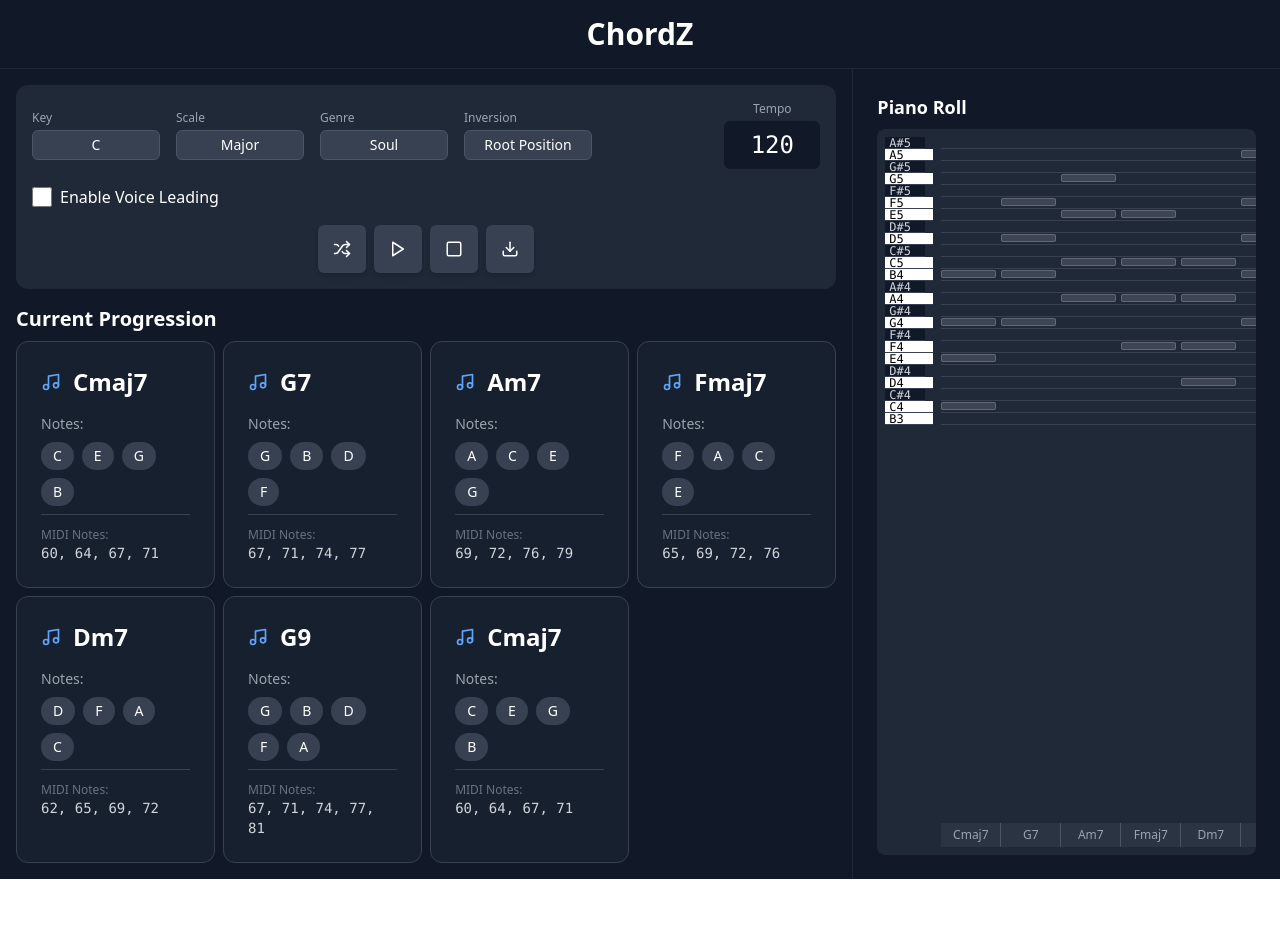
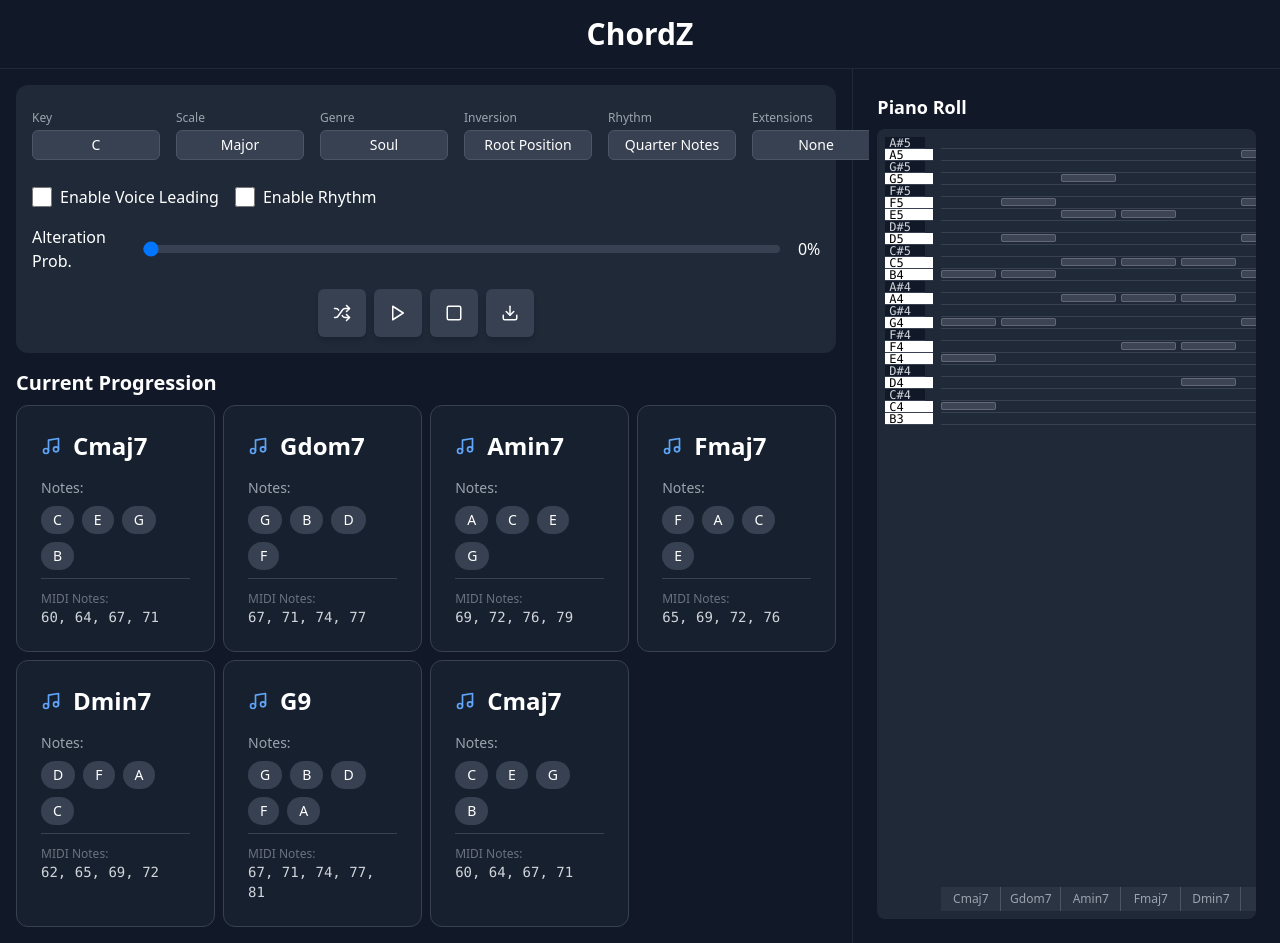
Before and after one commit to fractal-solutions/chordZ, a React (Vite) app: page / in a window 1280 px wide. Before the commit the page ends 879 px from the top, so only its background shows below. Built offline with nearby package versions, Linux system fonts and the light colour scheme.

Commit message:
modified:   src/App.tsx 	modified:   src/components/Controls.tsx 	modified:   src/types/music.ts 	modified:   src/utils/musicTheory.ts

```diff
--- a/src/App.tsx
+++ b/src/App.tsx
@@ -3,7 +3,7 @@ import { Music4, Sparkles } from 'lucide-react';
 import { ChordDisplay } from './components/ChordDisplay';
 import { PianoRoll } from './components/PianoRoll';
 import { Controls } from './components/Controls';
-import { generateProgression, applyVoiceLeading } from './utils/musicTheory';
+import { generateProgression, applyVoiceLeading, RHYTHM_PATTERNS } from './utils/musicTheory'; // Added RHYTHM_PATTERNS
 import { AudioEngine } from './utils/audioEngine';
 import { downloadMidi } from './utils/midiExport';
 import { Chord, ChordProgression } from './types/music';
@@ -17,20 +17,25 @@ function App() {
   const [selectedGenre, setSelectedGenre] = useState('soul');
   const [tempo, setTempo] = useState(120);
   const [selectedInversion, setSelectedInversion] = useState('root');
-  const [enableVoiceLeading, setEnableVoiceLeading] = useState(false); // Added
+  const [enableVoiceLeading, setEnableVoiceLeading] = useState(false);
+  const [enableRhythm, setEnableRhythm] = useState(false);
+  const [selectedRhythmPattern, setSelectedRhythmPattern] = useState('quarter');
+  const [selectedExtensionDensity, setSelectedExtensionDensity] = useState('none'); // Added
+  const [alterationProbability, setAlterationProbability] = useState(0); // Added
 
   const audioEngine = useRef<AudioEngine>(new AudioEngine());
   const timerId = useRef<NodeJS.Timeout | null>(null);
+  const currentRhythmIndex = useRef(0);
 
   useEffect(() => {
     // Generate initial progression
-    handleGenerate(selectedInversion, enableVoiceLeading); // Pass initial inversion and voice leading state
+    handleGenerate(selectedInversion, enableVoiceLeading, selectedRhythmPattern, enableRhythm, selectedExtensionDensity, alterationProbability); // Pass all initial states
   }, []);
 
-  const handleGenerate = (inversionType: string, voiceLeadingEnabled: boolean) => { // Modified to accept voiceLeadingEnabled
-    let newChords = generateProgression(selectedKey, selectedScale, selectedGenre, inversionType);
+  const handleGenerate = (inversionType: string, voiceLeadingEnabled: boolean, rhythmPatternName: string, enableRhythm: boolean, extensionDensity: string, alterationProbability: number) => { // Modified
+    let newChords = generateProgression(selectedKey, selectedScale, selectedGenre, inversionType, rhythmPatternName, extensionDensity, alterationProbability); // Pass all parameters
     if (voiceLeadingEnabled) {
-      newChords = applyVoiceLeading(newChords); // Apply voice leading
+      newChords = applyVoiceLeading(newChords);
     }
     setChords(newChords);
     setCurrentChord(-1);
@@ -47,6 +52,9 @@ function App() {
 
     setIsPlaying(true);
     setCurrentChord(0);
+    currentRhythmIndex.current = 0;
+
+    const rhythmPattern = enableRhythm ? RHYTHM_PATTERNS[selectedRhythmPattern].pattern : [1];
 
     const playNextChord = (chordIndex: number) => {
       if (chordIndex >= chords.length) {
@@ -55,12 +63,17 @@ function App() {
       }
 
       setCurrentChord(chordIndex);
-      const chordDuration = (60 / tempo) * 2 * 1000;
-      audioEngine.current.playChord(chords[chordIndex], chordDuration * 0.9);
+
+      // Calculate chord duration based on rhythm pattern
+      const rhythmUnitDuration = (60 / tempo) * 1000;
+      const currentBeatDuration = rhythmPattern[currentRhythmIndex.current % rhythmPattern.length] * rhythmUnitDuration;
+
+      audioEngine.current.playChord(chords[chordIndex], currentBeatDuration * 0.9);
 
       timerId.current = setTimeout(() => {
+        currentRhythmIndex.current = (currentRhythmIndex.current + 1) % rhythmPattern.length;
         playNextChord(chordIndex + 1);
-      }, chordDuration);
+      }, currentBeatDuration);
     };
 
     playNextChord(0);
@@ -84,12 +97,18 @@ function App() {
       key: selectedKey,
       scale: selectedScale,
       genre: selectedGenre,
-      tempo
+      tempo,
+      voicing: selectedInversion,
+      rhythmPattern: enableRhythm ? selectedRhythmPattern : undefined,
+      extensionDensity: selectedExtensionDensity, // Added
+      alterationProbability: alterationProbability // Added
     };
 
     const filename = `${selectedKey}_${selectedScale}_${selectedGenre}_progression.mid`;
     downloadMidi(progression, filename);
   };
+
+
 
   return (
     <div className="min-h-screen bg-gray-900 text-white flex flex-col">
@@ -113,12 +132,20 @@ function App() {
             tempo={tempo}
             selectedInversion={selectedInversion}
             enableVoiceLeading={enableVoiceLeading}
+            enableRhythm={enableRhythm}
+            selectedRhythmPattern={selectedRhythmPattern}
+            selectedExtensionDensity={selectedExtensionDensity} // Added
+            alterationProbability={alterationProbability} // Added
             onKeyChange={setSelectedKey}
             onScaleChange={setSelectedScale}
             onGenreChange={setSelectedGenre}
             onTempoChange={setTempo}
             onInversionChange={setSelectedInversion}
             onToggleVoiceLeading={setEnableVoiceLeading}
+            onToggleRhythm={setEnableRhythm}
+            onRhythmPatternChange={setSelectedRhythmPattern}
+            onExtensionDensityChange={setSelectedExtensionDensity} // Added
+            onAlterationProbabilityChange={setAlterationProbability} // Added
           />
           {chords.length > 0 && (
             <div className="flex-grow">
--- a/src/components/Controls.tsx
+++ b/src/components/Controls.tsx
@@ -1,26 +1,34 @@
 import React, { useState } from 'react';
 import * as Select from '@radix-ui/react-select';
 import { Play, Pause, Square, Download, Shuffle } from 'lucide-react';
-import { SCALES, GENRES, NOTES } from '../utils/musicTheory';
+import { SCALES, GENRES, NOTES, RHYTHM_PATTERNS, EXTENSION_DENSITIES } from '../utils/musicTheory'; // Added EXTENSION_DENSITIES
 
 interface ControlsProps {
   isPlaying: boolean;
   onPlay: () => void;
   onStop: () => void;
-  onGenerate: (inversionType: string, voiceLeadingEnabled: boolean) => void; // Modified
+  onGenerate: (inversionType: string, voiceLeadingEnabled: boolean, rhythmPatternName: string, enableRhythm: boolean, extensionDensity: string, alterationProbability: number) => void; // Modified
   onExportMidi: () => void;
   selectedKey: string;
   selectedScale: string;
   selectedGenre: string;
   tempo: number;
   selectedInversion: string;
-  enableVoiceLeading: boolean; // Added
+  enableVoiceLeading: boolean;
+  enableRhythm: boolean;
+  selectedRhythmPattern: string;
+  selectedExtensionDensity: string; // Added
+  alterationProbability: number; // Added
   onKeyChange: (key: string) => void;
   onScaleChange: (scale: string) => void;
   onGenreChange: (genre: string) => void;
   onTempoChange: (tempo: number) => void;
   onInversionChange: (inversion: string) => void;
-  onToggleVoiceLeading: (enabled: boolean) => void; // Added
+  onToggleVoiceLeading: (enabled: boolean) => void;
+  onToggleRhythm: (enabled: boolean) => void;
+  onRhythmPatternChange: (pattern: string) => void;
+  onExtensionDensityChange: (density: string) => void; // Added
+  onAlterationProbabilityChange: (probability: number) => void; // Added
 }
 
 export function Controls({
@@ -34,13 +42,21 @@ export function Controls({
   selectedGenre,
   tempo,
   selectedInversion,
-  enableVoiceLeading, // Added
+  enableVoiceLeading,
+  enableRhythm,
+  selectedRhythmPattern,
+  selectedExtensionDensity, // Added
+  alterationProbability, // Added
   onKeyChange,
   onScaleChange,
   onGenreChange,
   onTempoChange,
   onInversionChange,
-  onToggleVoiceLeading // Added
+  onToggleVoiceLeading,
+  onToggleRhythm,
+  onRhythmPatternChange,
+  onExtensionDensityChange,
+  onAlterationProbabilityChange // Added
 }: ControlsProps) {
   return (
     <div className="bg-gray-800 rounded-xl p-4 space-y-4">
@@ -61,10 +77,23 @@ export function Controls({
               { value: 'drop2', label: 'Drop 2 Voicing' },
             ]}
           />
+          <CustomSelect
+            label="Rhythm"
+            value={selectedRhythmPattern}
+            onChange={onRhythmPatternChange}
+            options={Object.entries(RHYTHM_PATTERNS).map(([key, pattern]) => ({ value: key, label: pattern.name }))}
+          />
+          <CustomSelect
+            label="Extensions"
+            value={selectedExtensionDensity}
+            onChange={onExtensionDensityChange}
+            options={Object.entries(EXTENSION_DENSITIES).map(([key, density]) => ({ value: key, label: density.name }))}
+          />
         </div>
         <TempoControl tempo={tempo} onTempoChange={onTempoChange} />
       </div>
-      <div className="flex items-center justify-between mt-4"> {/* Added a new row for voice leading */}
+      <div className="flex items-center justify-between mt-4">
+        <div className="flex items-center space-x-4">
           <div className="flex items-center space-x-2">
             <input
               type="checkbox"
@@ -75,9 +104,35 @@ export function Controls({
             />
             <label htmlFor="voiceLeadingToggle" className="text-white">Enable Voice Leading</label>
           </div>
+          <div className="flex items-center space-x-2">
+            <input
+              type="checkbox"
+              id="rhythmToggle"
+              checked={enableRhythm}
+              onChange={(e) => onToggleRhythm(e.target.checked)}
+              className="form-checkbox h-5 w-5 text-blue-600"
+            />
+            <label htmlFor="rhythmToggle" className="text-white">Enable Rhythm</label>
+          </div>
+        </div>
+      </div>
+      <div className="flex items-center justify-between mt-4"> {/* New row for alteration probability */}
+        <div className="flex items-center space-x-2 w-full">
+          <label htmlFor="alterationProbability" className="text-white w-32">Alteration Prob.</label>
+          <input
+            type="range"
+            id="alterationProbability"
+            min="0"
+            max="100"
+            value={alterationProbability * 100}
+            onChange={(e) => onAlterationProbabilityChange(Number(e.target.value) / 100)}
+            className="w-full h-2 bg-gray-700 rounded-lg appearance-none cursor-pointer"
+          />
+          <span className="text-white w-10 text-right">{Math.round(alterationProbability * 100)}%</span>
+        </div>
       </div>
       <div className="flex items-center justify-center space-x-2">
-        <ActionButton onClick={() => onGenerate(selectedInversion, enableVoiceLeading)} icon={<Shuffle size={18} />} />
+        <ActionButton onClick={() => onGenerate(selectedInversion, enableVoiceLeading, selectedRhythmPattern, enableRhythm, selectedExtensionDensity, alterationProbability)} icon={<Shuffle size={18} />} />
         <ActionButton onClick={isPlaying ? onStop : onPlay} icon={isPlaying ? <Pause size={18} /> : <Play size={18} />} />
         <ActionButton onClick={onStop} icon={<Square size={18} />} />
         <ActionButton onClick={onExportMidi} icon={<Download size={18} />} />
--- a/src/types/music.ts
+++ b/src/types/music.ts
@@ -12,6 +12,11 @@ export interface Chord {
   midi: number[];
 }
 
+export interface RhythmPattern {
+  name: string;
+  pattern: number[]; // Array of durations (e.g., [1, 0.5, 0.5] for quarter, eighth, eighth)
+}
+
 export interface ChordProgression {
   chords: Chord[];
   key: string;
@@ -19,6 +24,11 @@ export interface ChordProgression {
   genre: string;
   tempo: number;
   voicing?: string; // Added for chord voicings/inversions
+  rhythmPattern?: string; // Added for rhythmic patterns
+  extensionDensity?: string; // Added for chord extension control
+  alterationProbability?: number; // Added for alteration control (0-1)
+  melodyNotes?: Note[]; // Added for melody generation
+  enableMelody?: boolean; // Added to control melody generation
 }
 
 export interface Scale {
--- a/src/utils/musicTheory.ts
+++ b/src/utils/musicTheory.ts
@@ -213,7 +213,7 @@ export function applyInversion(midiNotes: number[], inversion: string): number[]
   return invertedNotes;
 }
 
-export function getChordFromScale(root: string, degree: number, scaleName: string, chordType?: string, inversionType?: string): Chord {
+export function getChordFromScale(root: string, degree: number, scaleName: string, chordType?: string, inversionType?: string, extensionDensity?: string, alterationProbability?: number): Chord {
   const scaleNotes = getScaleNotes(root, scaleName);
   const chordRoot = scaleNotes[degree - 1];
 
@@ -245,105 +245,92 @@ export function getChordFromScale(root: string, degree: number, scaleName: strin
     }
   }
 
-  switch (determinedChordType) {
-    case 'maj7':
-      intervals = [0, 4, 7, 11];
-      symbol = 'maj7';
-      break;
-    case 'min7':
-      intervals = [0, 3, 7, 10];
-      symbol = 'm7';
-      break;
-    case 'dom7':
-      intervals = [0, 4, 7, 10];
-      symbol = '7';
-      break;
-    case '9':
-      intervals = [0, 4, 7, 10, 14];
-      symbol = '9';
-      break;
-    case 'maj9':
-      intervals = [0, 4, 7, 11, 14];
-      symbol = 'maj9';
-      break;
-    case 'min9':
-      intervals = [0, 3, 7, 10, 14];
-      symbol = 'm9';
-      break;
-    case '11':
-      intervals = [0, 4, 7, 10, 14, 17];
-      symbol = '11';
-      break;
-    case '13':
-      intervals = [0, 4, 7, 10, 14, 17, 21];
-      symbol = '13';
-      break;
-    case 'maj11':
-      intervals = [0, 4, 7, 11, 14, 17];
-      symbol = 'maj11';
-      break;
-    case 'min11':
-      intervals = [0, 3, 7, 10, 14, 17];
-      symbol = 'm11';
-      break;
-    case 'maj13':
-      intervals = [0, 4, 7, 11, 14, 17, 21];
-      symbol = 'maj13';
-      break;
-    case 'min13':
-      intervals = [0, 3, 7, 10, 14, 17, 21];
-      symbol = 'm13';
-      break;
-    case 'alt':
-      intervals = [0, 4, 8, 10, 13, 16]; // 1, 3, #5, b7, b9, #11
-      symbol = 'alt';
-      break;
-    case 'sus2':
-      intervals = [0, 2, 7];
-      symbol = 'sus2';
-      break;
-    case 'sus4':
-      intervals = [0, 5, 7];
-      symbol = 'sus4';
-      break;
-    case 'add9':
-      intervals = [0, 4, 7, 14];
-      symbol = 'add9';
-      break;
-    case '6/9':
-      intervals = [0, 4, 7, 9, 14];
-      symbol = '6/9';
-      break;
-    case '#11':
-      intervals = [0, 4, 7, 10, 14, 18];
-      symbol = '#11';
-      break;
-    case 'b13':
-      intervals = [0, 4, 7, 10, 14, 20];
-      symbol = 'b13';
-      break;
-    case 'min7b5':
-      intervals = [0, 3, 6, 10];
-      symbol = 'm7b5';
-      break;
-    case 'dim7':
-      intervals = [0, 3, 6, 9];
-      symbol = 'dim7';
-      break;
-    case 'triad': // Default triad
-      intervals = [0, 4, 7]; // Major triad as default
-      symbol = '';
-      // Re-evaluate for diatonic triad
-      const diatonicTriadQuality = getDiatonicChordQuality(scaleName, degree);
-      if (diatonicTriadQuality === 'minor') {
-        intervals = [0, 3, 7];
-      } else if (diatonicTriadQuality === 'diminished') {
-        intervals = [0, 3, 6];
+  // Base intervals for common chord types
+  const baseChordIntervals: Record<string, number[]> = {
+    'maj7': [0, 4, 7, 11],
+    'min7': [0, 3, 7, 10],
+    'dom7': [0, 4, 7, 10],
+    '9': [0, 4, 7, 10, 14],
+    'maj9': [0, 4, 7, 11, 14],
+    'min9': [0, 3, 7, 10, 14],
+    '11': [0, 4, 7, 10, 14, 17],
+    '13': [0, 4, 7, 10, 14, 17, 21],
+    'maj11': [0, 4, 7, 11, 14, 17],
+    'min11': [0, 3, 7, 10, 14, 17],
+    'maj13': [0, 4, 7, 11, 14, 17, 21],
+    'min13': [0, 3, 7, 10, 14, 17, 21],
+    'alt': [0, 4, 8, 10, 13, 16], // 1, 3, #5, b7, b9, #11
+    'sus2': [0, 2, 7],
+    'sus4': [0, 5, 7],
+    'add9': [0, 4, 7, 14],
+    '6/9': [0, 4, 7, 9, 14],
+    '#11': [0, 4, 7, 10, 14, 18],
+    'b13': [0, 4, 7, 10, 14, 20],
+    'min7b5': [0, 3, 6, 10],
+    'dim7': [0, 3, 6, 9],
+    'triad': [0, 4, 7] // Default to major triad
+  };
+
+  intervals = [...(baseChordIntervals[determinedChordType] || baseChordIntervals['triad'])];
+  symbol = determinedChordType; // Start with the determined type as symbol
+
+  // Re-evaluate for diatonic triad if it's the default
+  if (determinedChordType === 'triad') {
+    const diatonicTriadQuality = getDiatonicChordQuality(scaleName, degree);
+    if (diatonicTriadQuality === 'minor') {
+      intervals = [0, 3, 7];
+      symbol = 'm';
+    } else if (diatonicTriadQuality === 'diminished') {
+      intervals = [0, 3, 6];
+      symbol = 'dim';
+    } else {
+      symbol = ''; // Major triad
+    }
+  }
+
+  // Apply extensions based on density
+  const extensionProbability = EXTENSION_DENSITIES[extensionDensity || 'none']?.probability || 0;
+  if (Math.random() < extensionProbability) {
+    // Only add extensions if the base chord is a 7th or higher
+    if (intervals.length >= 4) { // Has at least a 7th
+      const possibleExtensions: number[] = [];
+      if (!intervals.includes(14)) possibleExtensions.push(14); // 9th
+      if (!intervals.includes(17)) possibleExtensions.push(17); // 11th
+      if (!intervals.includes(21)) possibleExtensions.push(21); // 13th
+
+      if (possibleExtensions.length > 0) {
+        const chosenExtension = possibleExtensions[Math.floor(Math.random() * possibleExtensions.length)];
+        intervals.push(chosenExtension);
+        intervals.sort((a, b) => a - b);
+        // Update symbol based on highest extension
+        if (chosenExtension === 21) symbol = symbol.replace('7', '13').replace('9', '13').replace('11', '13');
+        else if (chosenExtension === 17) symbol = symbol.replace('7', '11').replace('9', '11');
+        else if (chosenExtension === 14) symbol = symbol.replace('7', '9');
       }
-      break;
-    default:
-      intervals = [0, 4, 7]; // Fallback to major triad
-      symbol = '';
+    }
+  }
+
+  // Apply alterations based on probability, primarily for dominant chords
+  if (alterationProbability && Math.random() < alterationProbability) {
+    const isDominant = determinedChordType.includes('dom') || determinedChordType.includes('7');
+    if (isDominant) {
+      const possibleAlterations: { interval: number, symbol: string }[] = [];
+      // b9 (13), #9 (15), #11 (18), b13 (20)
+      // Check if the interval is already present or would clash
+      if (!intervals.includes(13)) possibleAlterations.push({ interval: 13, symbol: 'b9' });
+      if (!intervals.includes(15)) possibleAlterations.push({ interval: 15, symbol: '#9' });
+      if (!intervals.includes(18)) possibleAlterations.push({ interval: 18, symbol: '#11' });
+      if (!intervals.includes(20)) possibleAlterations.push({ interval: 20, symbol: 'b13' });
+
+      if (possibleAlterations.length > 0) {
+        const chosenAlteration = possibleAlterations[Math.floor(Math.random() * possibleAlterations.length)];
+        // Remove existing 9th, 11th, 13th if altered version is added
+        intervals = intervals.filter(int => ![14, 17, 21].includes(int)); // Remove natural 9, 11, 13
+        intervals.push(chosenAlteration.interval);
+        intervals.sort((a, b) => a - b);
+        symbol += chosenAlteration.symbol;
+      }
+    }
   }
 
   const chordRootIndex = NOTES.indexOf(chordRoot);
@@ -367,14 +354,29 @@ export function getChordFromScale(root: string, degree: number, scaleName: strin
 
   return {
     root: chordRoot,
-    quality: determinedChordType,
-    symbol: chordRoot + symbol,
+    quality: determinedChordType, // Keep the base quality
+    symbol: chordRoot + symbol, // Update symbol with extensions/alterations
     notes,
     midi: notes.map(n => n.midi)
   };
 }
 
-export function generateProgression(key: string, scaleName: string, genreName: string, inversionType?: string): Chord[] {
+export const RHYTHM_PATTERNS: Record<string, RhythmPattern> = {
+  quarter: { name: 'Quarter Notes', pattern: [1, 1, 1, 1] }, // 4 quarter notes per measure
+  eighth: { name: 'Eighth Notes', pattern: [0.5, 0.5, 0.5, 0.5, 0.5, 0.5, 0.5, 0.5] }, // 8 eighth notes
+  half: { name: 'Half Notes', pattern: [2, 2] }, // 2 half notes
+  syncopated: { name: 'Syncopated', pattern: [0.5, 1, 0.5, 1, 1] }, // eighth, quarter, eighth, quarter, quarter
+  waltz: { name: 'Waltz', pattern: [1, 0.5, 0.5, 1, 0.5, 0.5] } // quarter, eighth, eighth (x2)
+};
+
+export const EXTENSION_DENSITIES = {
+  none: { name: 'None', probability: 0 },
+  some: { name: 'Some', probability: 0.3 },
+  lots: { name: 'Lots', probability: 0.6 },
+  all: { name: 'All', probability: 1 }
+};
+
+export function generateProgression(key: string, scaleName: string, genreName: string, inversionType?: string, rhythmPatternName?: string, extensionDensity?: string, alterationProbability?: number): Chord[] {
   const genre = GENRES[genreName];
   const pattern = genre.patterns[Math.floor(Math.random() * genre.patterns.length)];
 
@@ -398,19 +400,10 @@ export function generateProgression(key: string, scaleName: string, genreName: s
       chosenChordType = diatonicQuality;
     }
 
-    // Optionally add extensions
-    if (genre.extensions.length > 0 && Math.random() < 0.3) { // 30% chance to add an extension
-      const extension = genre.extensions[Math.floor(Math.random() * genre.extensions.length)];
-      // This part needs more sophisticated logic to combine base chord type with extension
-      // For now, a simple concatenation or replacement might be too naive.
-      // A better approach would be to have a function that takes a base chord and an extension and returns a new chord type.
-      // For simplicity, let's just pick a random chord type from genre.chordTypes if an extension is chosen,
-      // or ensure the chosenChordType is one that can be extended.
-      // For now, I'll keep it simple and just use the chosenChordType.
-      // This is an area for future improvement.
-    }
+    // Optionally add extensions (more sophisticated logic will be in getChordFromScale)
+    // This part is now handled by passing extensionDensity and alterationProbability to getChordFromScale
 
-    return getChordFromScale(key, degree, scaleName, chosenChordType, inversionType);
+    return getChordFromScale(key, degree, scaleName, chosenChordType, inversionType, extensionDensity, alterationProbability);
   });
 }
 
```
Lines whose indentation alone changed are shown as unchanged.
